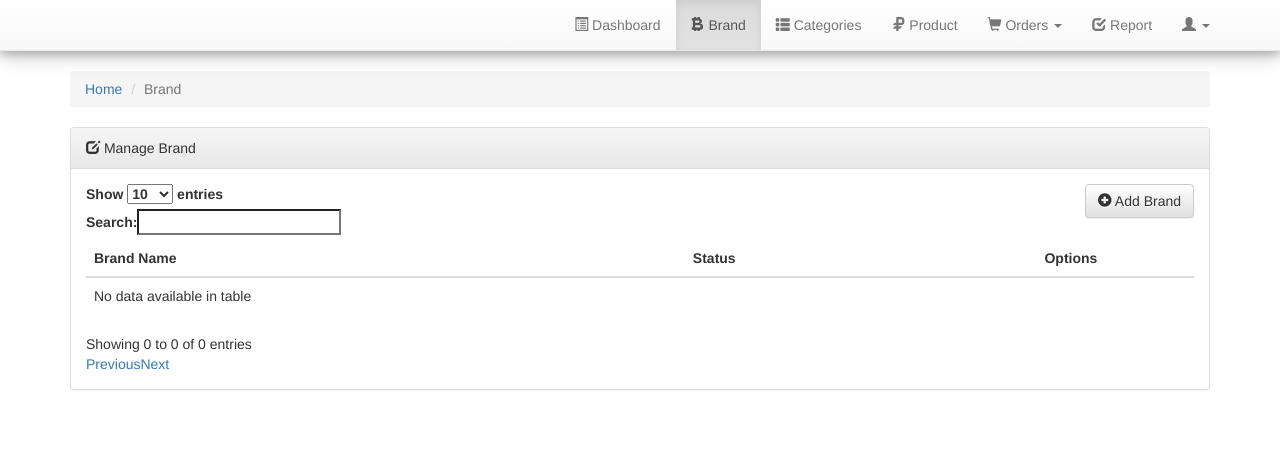
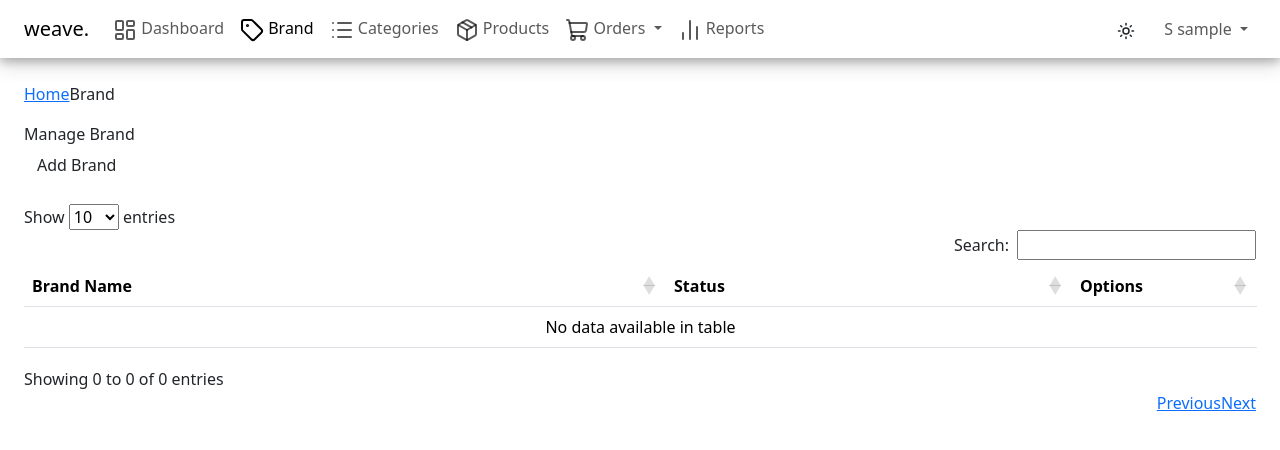
Before and after one commit to gokulsenthilkumar3/weave, a PHP site: page /brand.php in a window 1280 px wide. Shown: the top 450 px of the page. Run offline with PHP 8.4, Linux system fonts and the light colour scheme; the visitor is signed in with stand-in values (Sample User, id 1); data that the repository does not hold is empty; some libraries are stand-ins or nearby versions.

Commit message:
feat(ui): rewrite header.php - Bootstrap 5, Lucide icons, dark/light toggle, active nav, user avatar
Updated header.php to include Bootstrap 5, Google Fonts, Lucide icons, and improved navigation with active link detection and user avatar. Removed old CSS and JS links for better performance and modern design.

```diff
--- a/weave/includes/header.php
+++ b/weave/includes/header.php
@@ -1,89 +1,171 @@
 <?php
+/**
+ * header.php - Shared application header
+ * Improvements: Bootstrap 5, Google Fonts (Inter), Lucide icons,
+ * active nav-link detection, user avatar with username, dark-mode ready.
+ */
 require_once 'php_action/core.php';
+
+// Detect current page for active nav highlighting
+$currentPage = basename($_SERVER['PHP_SELF']);
+$currentQuery = $_GET['o'] ?? '';
 ?>
+<!DOCTYPE html>
+<html lang="en" data-theme="dark">
+<head>
+    <meta charset="UTF-8">
+    <meta name="viewport" content="width=device-width, initial-scale=1.0">
+    <title>Weave &mdash; Stock Management</title>
 
-<!DOCTYPE html>
-<html>
-<head>
-
-	<title>Stock Management System</title>
-
-	<!-- bootstrap -->
-	<link rel="stylesheet" href="assests/bootstrap/css/bootstrap.min.css">
-	<!-- bootstrap theme-->
-	<link rel="stylesheet" href="assests/bootstrap/css/bootstrap-theme.min.css">
-	<!-- font awesome -->
-	<link rel="stylesheet" href="assests/font-awesome/css/font-awesome.min.css">
-
-  <!-- custom css -->
+    <!-- Google Fonts: Inter -->
+    <link href="https://fonts.googleapis.com/css2?family=Inter:wght@400;500;600;700&display=swap" rel="stylesheet">
+    <!-- Bootstrap 5 -->
+    <link rel="stylesheet" href="https://cdn.jsdelivr.net/npm/bootstrap@5.3.3/dist/css/bootstrap.min.css">
+    <!-- DataTables -->
+    <link rel="stylesheet" href="https://cdn.datatables.net/1.13.6/css/dataTables.bootstrap5.min.css">
+    <!-- Custom CSS -->
     <link rel="stylesheet" href="custom/css/custom.css">
 
+    <!-- jQuery (required for DataTables) -->
+    <script src="https://code.jquery.com/jquery-3.7.1.min.js"></script>
+    <!-- Bootstrap 5 JS -->
+    <script src="https://cdn.jsdelivr.net/npm/bootstrap@5.3.3/dist/js/bootstrap.bundle.min.js"></script>
+    <!-- Lucide Icons -->
+    <script src="https://unpkg.com/lucide@latest/dist/umd/lucide.js"></script>
     <!-- DataTables -->
-  <link rel="stylesheet" href="assests/plugins/datatables/jquery.dataTables.min.css">
-
-  <!-- file input -->
-  <link rel="stylesheet" href="assests/plugins/fileinput/css/fileinput.min.css">
-
-  <!-- jquery -->
-	<script src="assests/jquery/jquery.min.js"></script>
-  <!-- jquery ui -->
-  <link rel="stylesheet" href="assests/jquery-ui/jquery-ui.min.css">
-  <script src="assests/jquery-ui/jquery-ui.min.js"></script>
-
-  <!-- bootstrap js -->
-	<script src="assests/bootstrap/js/bootstrap.min.js"></script>
-
+    <script src="https://cdn.datatables.net/1.13.6/js/jquery.dataTables.min.js"></script>
+    <script src="https://cdn.datatables.net/1.13.6/js/dataTables.bootstrap5.min.js"></script>
 </head>
 <body>
 
+<nav class="navbar navbar-expand-lg weave-navbar" id="mainNav">
+    <div class="container-fluid px-4">
+        <!-- Brand / Logo -->
+        <a class="navbar-brand weave-brand" href="dashboard.php">
+            weave<span class="brand-dot">.</span>
+        </a>
 
-	<nav class="navbar navbar-default navbar-static-top">
-		<div class="container">
-    <!-- Brand and toggle get grouped for better mobile display -->
-    <div class="navbar-header">
-      <button type="button" class="navbar-toggle collapsed" data-toggle="collapse" data-target="#bs-example-navbar-collapse-1" aria-expanded="false">
-        <span class="sr-only">Toggle navigation</span>
-        <span class="icon-bar"></span>
-        <span class="icon-bar"></span>
-        <span class="icon-bar"></span>
+        <!-- Mobile toggler -->
+        <button class="navbar-toggler" type="button" data-bs-toggle="collapse"
+                data-bs-target="#navbarContent" aria-controls="navbarContent"
+                aria-expanded="false" aria-label="Toggle navigation">
+            <i data-lucide="menu" style="width:20px;height:20px;"></i>
         </button>
-      <!-- <a class="navbar-brand" href="#">Brand</a> -->
-    </div>
 
-    <!-- Collect the nav links, forms, and other content for toggling -->
-    <div class="collapse navbar-collapse" id="bs-example-navbar-collapse-1">
-
-      <ul class="nav navbar-nav navbar-right">
-
-      	<li id="navDashboard"><a href="index.php"><i class="glyphicon glyphicon-list-alt"></i>  Dashboard</a></li>
-
-        <li id="navBrand"><a href="brand.php"><i class="glyphicon glyphicon-btc"></i>  Brand</a></li>
-
-        <li id="navCategories"><a href="categories.php"> <i class="glyphicon glyphicon-th-list"></i> Categories</a></li>
-
-        <li id="navProduct"><a href="product.php"> <i class="glyphicon glyphicon-ruble"></i> Product </a></li>
-
-        <li class="dropdown" id="navOrder">
-          <a href="#" class="dropdown-toggle" data-toggle="dropdown" role="button" aria-haspopup="true" aria-expanded="false"> <i class="glyphicon glyphicon-shopping-cart"></i> Orders <span class="caret"></span></a>
-          <ul class="dropdown-menu">
-            <li id="topNavAddOrder"><a href="orders.php?o=add"> <i class="glyphicon glyphicon-plus"></i> Add Orders</a></li>
-            <li id="topNavManageOrder"><a href="orders.php?o=manord"> <i class="glyphicon glyphicon-edit"></i> Manage Orders</a></li>
+        <div class="collapse navbar-collapse" id="navbarContent">
+            <!-- Left nav links -->
+            <ul class="navbar-nav me-auto mb-2 mb-lg-0">
+                <li class="nav-item">
+                    <a class="nav-link <?php echo $currentPage === 'dashboard.php' ? 'active' : ''; ?>" href="dashboard.php">
+                        <i data-lucide="layout-dashboard" class="nav-icon"></i> Dashboard
+                    </a>
+                </li>
+                <li class="nav-item">
+                    <a class="nav-link <?php echo $currentPage === 'brand.php' ? 'active' : ''; ?>" href="brand.php">
+                        <i data-lucide="tag" class="nav-icon"></i> Brand
+                    </a>
+                </li>
+                <li class="nav-item">
+                    <a class="nav-link <?php echo $currentPage === 'categories.php' ? 'active' : ''; ?>" href="categories.php">
+                        <i data-lucide="list" class="nav-icon"></i> Categories
+                    </a>
+                </li>
+                <li class="nav-item">
+                    <a class="nav-link <?php echo $currentPage === 'product.php' ? 'active' : ''; ?>" href="product.php">
+                        <i data-lucide="package" class="nav-icon"></i> Products
+                    </a>
+                </li>
+                <!-- Orders dropdown -->
+                <li class="nav-item dropdown">
+                    <a class="nav-link dropdown-toggle <?php echo $currentPage === 'orders.php' ? 'active' : ''; ?>"
+                       href="#" role="button" data-bs-toggle="dropdown" aria-expanded="false">
+                        <i data-lucide="shopping-cart" class="nav-icon"></i> Orders
+                    </a>
+                    <ul class="dropdown-menu weave-dropdown">
+                        <li>
+                            <a class="dropdown-item <?php echo ($currentPage === 'orders.php' && $currentQuery === 'add') ? 'active' : ''; ?>" href="orders.php?o=add">
+                                <i data-lucide="plus-circle" class="nav-icon"></i> Add Order
+                            </a>
+                        </li>
+                        <li>
+                            <a class="dropdown-item <?php echo ($currentPage === 'orders.php' && $currentQuery === 'manord') ? 'active' : ''; ?>" href="orders.php?o=manord">
+                                <i data-lucide="edit" class="nav-icon"></i> Manage Orders
+                            </a>
+                        </li>
                     </ul>
                 </li>
+                <li class="nav-item">
+                    <a class="nav-link <?php echo $currentPage === 'report.php' ? 'active' : ''; ?>" href="report.php">
+                        <i data-lucide="bar-chart-2" class="nav-icon"></i> Reports
+                    </a>
+                </li>
+            </ul>
 
-        <li id="navReport"><a href="report.php"> <i class="glyphicon glyphicon-check"></i> Report </a></li>
-
-        <li class="dropdown" id="navSetting">
-          <a href="#" class="dropdown-toggle" data-toggle="dropdown" role="button" aria-haspopup="true" aria-expanded="false"> <i class="glyphicon glyphicon-user"></i> <span class="caret"></span></a>
-          <ul class="dropdown-menu">
-            <li id="topNavSetting"><a href="setting.php"> <i class="glyphicon glyphicon-wrench"></i> Setting</a></li>
-            <li id="topNavLogout"><a href="logout.php"> <i class="glyphicon glyphicon-log-out"></i> Logout</a></li>
+            <!-- Right: Dark mode toggle + User menu -->
+            <ul class="navbar-nav ms-auto align-items-center gap-2">
+                <!-- Dark/Light toggle -->
+                <li class="nav-item">
+                    <button class="btn btn-icon theme-toggle" id="themeToggle" title="Toggle theme">
+                        <i data-lucide="sun" id="themeIcon" style="width:18px;height:18px;"></i>
+                    </button>
+                </li>
+                <!-- User dropdown -->
+                <li class="nav-item dropdown">
+                    <a class="nav-link dropdown-toggle user-menu" href="#" role="button"
+                       data-bs-toggle="dropdown" aria-expanded="false">
+                        <span class="user-avatar"><?php echo strtoupper(substr($currentUser, 0, 1)); ?></span>
+                        <span class="user-name d-none d-lg-inline"><?php echo htmlspecialchars($currentUser, ENT_QUOTES, 'UTF-8'); ?></span>
+                    </a>
+                    <ul class="dropdown-menu dropdown-menu-end weave-dropdown">
+                        <li>
+                            <a class="dropdown-item" href="setting.php">
+                                <i data-lucide="settings" class="nav-icon"></i> Settings
+                            </a>
+                        </li>
+                        <li><hr class="dropdown-divider"></li>
+                        <li>
+                            <a class="dropdown-item text-danger" href="logout.php">
+                                <i data-lucide="log-out" class="nav-icon"></i> Logout
+                            </a>
+                        </li>
                     </ul>
                 </li>
-
             </ul>
-    </div><!-- /.navbar-collapse -->
-  </div><!-- /.container-fluid -->
+        </div>
+    </div>
 </nav>
 
-	<div class="container">
+<!-- Page content wrapper -->
+<div class="page-wrapper container-fluid px-4 py-4">
+
+<script>
+// Theme toggle logic
+(function() {
+    const saved = localStorage.getItem('weave-theme') || 'dark';
+    document.documentElement.setAttribute('data-theme', saved);
+})();
+
+document.addEventListener('DOMContentLoaded', function() {
+    lucide.createIcons();
+    const btn = document.getElementById('themeToggle');
+    const icon = document.getElementById('themeIcon');
+    function applyTheme(theme) {
+        document.documentElement.setAttribute('data-theme', theme);
+        localStorage.setItem('weave-theme', theme);
+        if (icon) {
+            icon.setAttribute('data-lucide', theme === 'dark' ? 'sun' : 'moon');
+            lucide.createIcons();
+        }
+    }
+    if (btn) {
+        btn.addEventListener('click', function() {
+            const current = document.documentElement.getAttribute('data-theme');
+            applyTheme(current === 'dark' ? 'light' : 'dark');
+        });
+    }
+    // Set correct icon on load
+    const theme = document.documentElement.getAttribute('data-theme');
+    if (icon) icon.setAttribute('data-lucide', theme === 'dark' ? 'sun' : 'moon');
+    lucide.createIcons();
+});
+</script>
```
Lines whose indentation alone changed are shown as unchanged.
